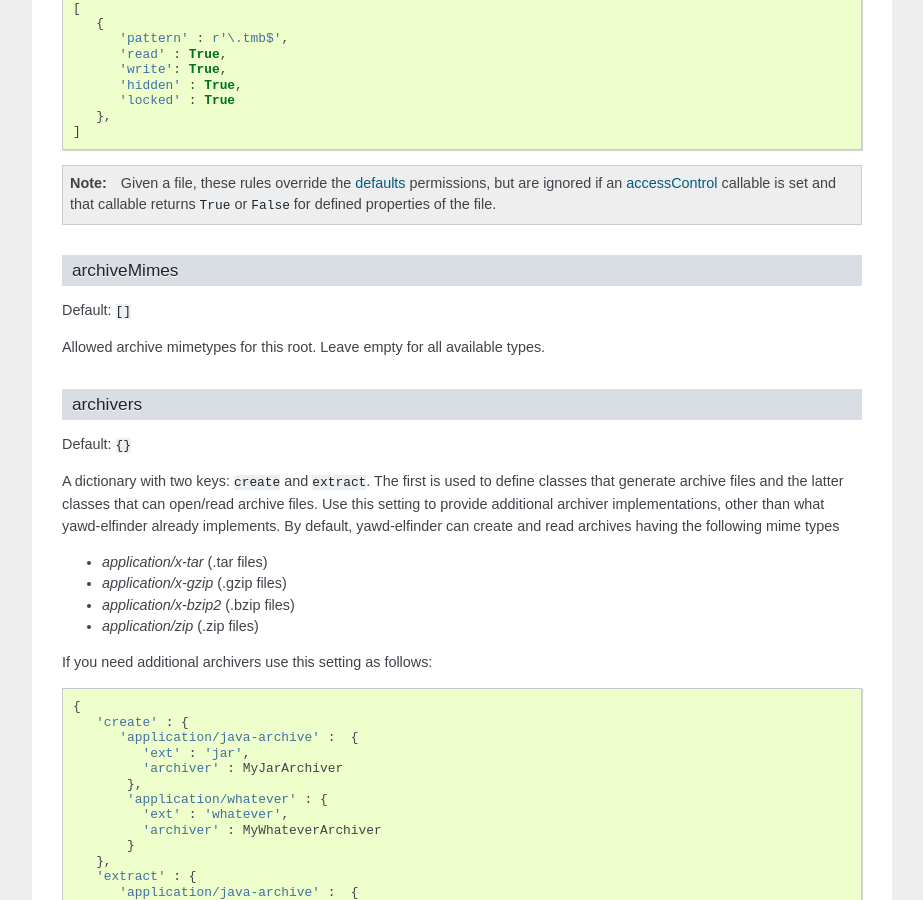
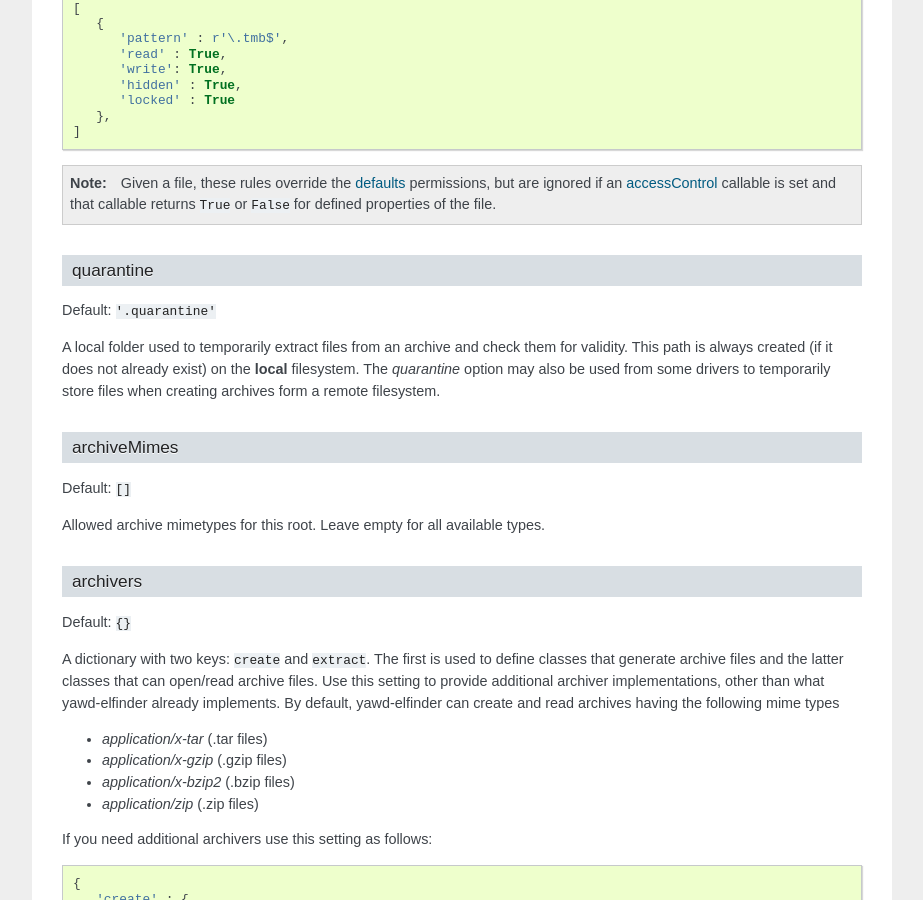
Before and after one commit to ppetrid/yawd-elfinder, a Sphinx documentation site: the page built from docs/ref/settings.rst, in a window 1280 px wide and 900 px high, scrolled down 6481 px. Shown: the whole window, without its empty margins (198-1121 px from the left). Built offline with Sphinx 7.4.7, drawn with Linux system fonts in a browser that asks for light colours; some of the changed text lies outside the part shown.

Commit message:
update documentation to include 'quarantine' option, which is now global

```diff
--- a/docs/ref/settings.rst
+++ b/docs/ref/settings.rst
@@ -465,6 +465,18 @@ viewing and deleting the directory), you could set this to::
    and that callable returns ``True`` or ``False`` for defined properties
    of the file.
 
+.. _setting-quarantine:
+
+quarantine
+++++++++++++
+
+Default: ``'.quarantine'``
+
+A local folder used to temporarily extract files from an archive and check
+them for validity. This path is always created (if it does not already
+exist) on the **local** filesystem. The `quarantine` option may also be used from some drivers
+to temporarily store files when creating archives form a remote filesystem.
+
 .. _setting-archiveMimes:
 
 archiveMimes
```
Also changed, not shown: other parts of docs/ref/settings.rst (+1 -1 lines).
